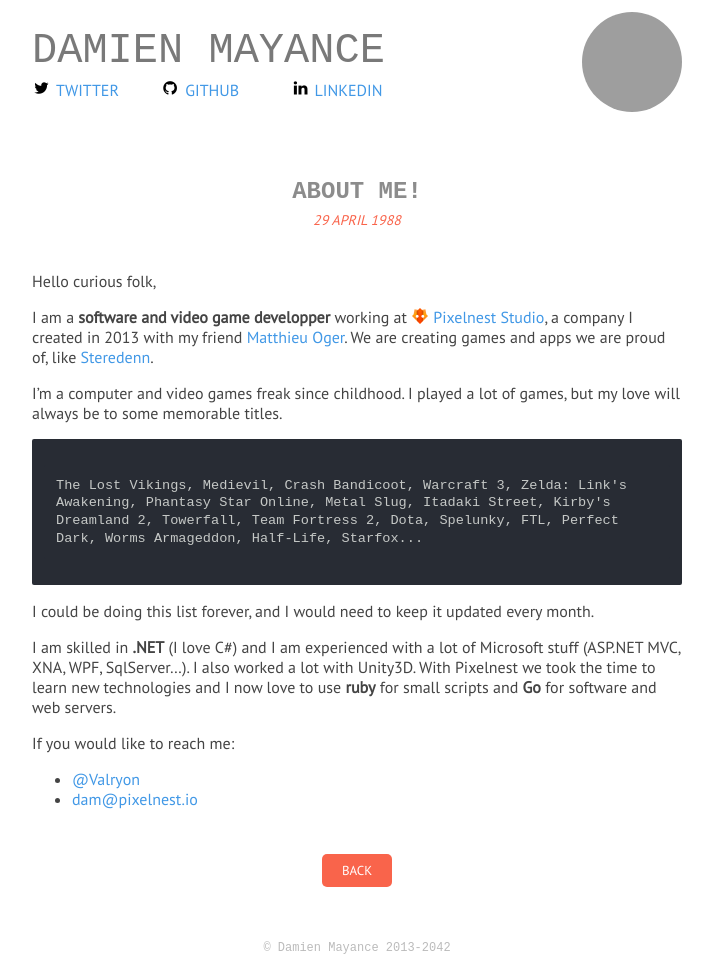
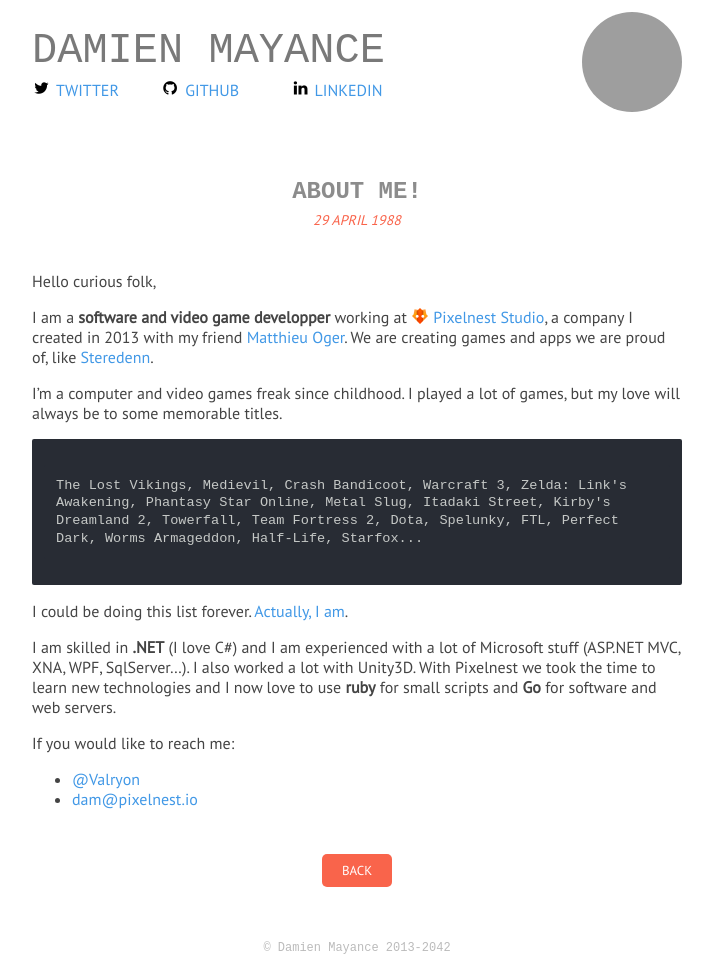
Before and after one commit to valryon/valryon.github.io, a Jekyll site: the page built from _posts/1988-04-29-about.md, in a window 1280 px wide, cut to the strip 0-979 px from the top of the page. Shown: the whole strip, without its empty margins (283-996 px from the left). Built offline with Jekyll 4.4.1, drawn with Linux system fonts in a browser that asks for light colours; some web fonts are replaced; grey boxes are pictures that could not be loaded.

Commit message:
Update 1988-04-29-about.md

````diff
--- a/_posts/1988-04-29-about.md
+++ b/_posts/1988-04-29-about.md
@@ -12,7 +12,7 @@
 The Lost Vikings, Medievil, Crash Bandicoot, Warcraft 3, Zelda: Link's Awakening, Phantasy Star Online, Metal Slug, Itadaki Street, Kirby's Dreamland 2, Towerfall, Team Fortress 2, Dota, Spelunky, FTL, Perfect Dark, Worms Armageddon, Half-Life, Starfox...
 ```
 
-I could be doing this list forever, and I would need to keep it updated every month.
+I could be doing this list forever. [Actually, I am](/games).
 
 I am skilled in **.NET** (I love C#) and I am experienced with a lot of Microsoft stuff (ASP.NET MVC, XNA, WPF, SqlServer...). I also worked a lot with Unity3D. With Pixelnest we took the time to learn new technologies and I now love to use **ruby** for small scripts and **Go** for software and web servers.
 
````
